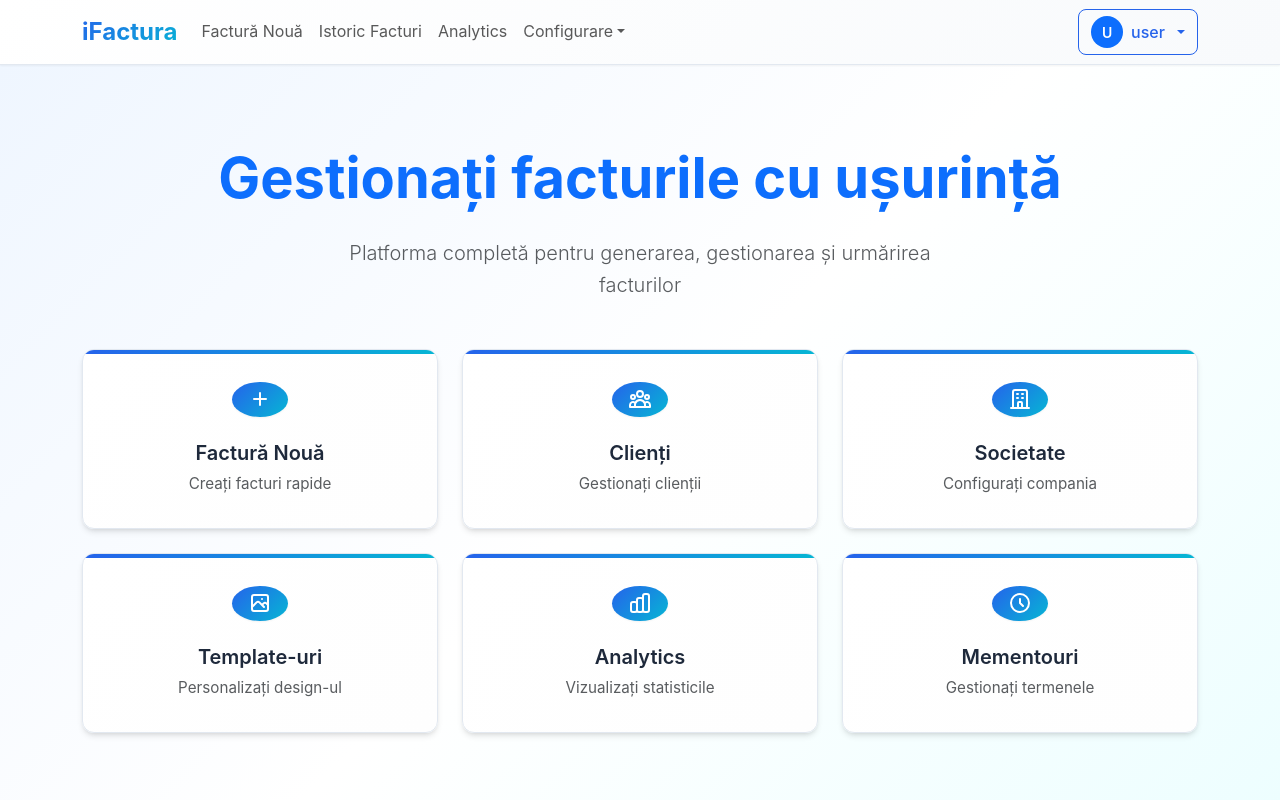
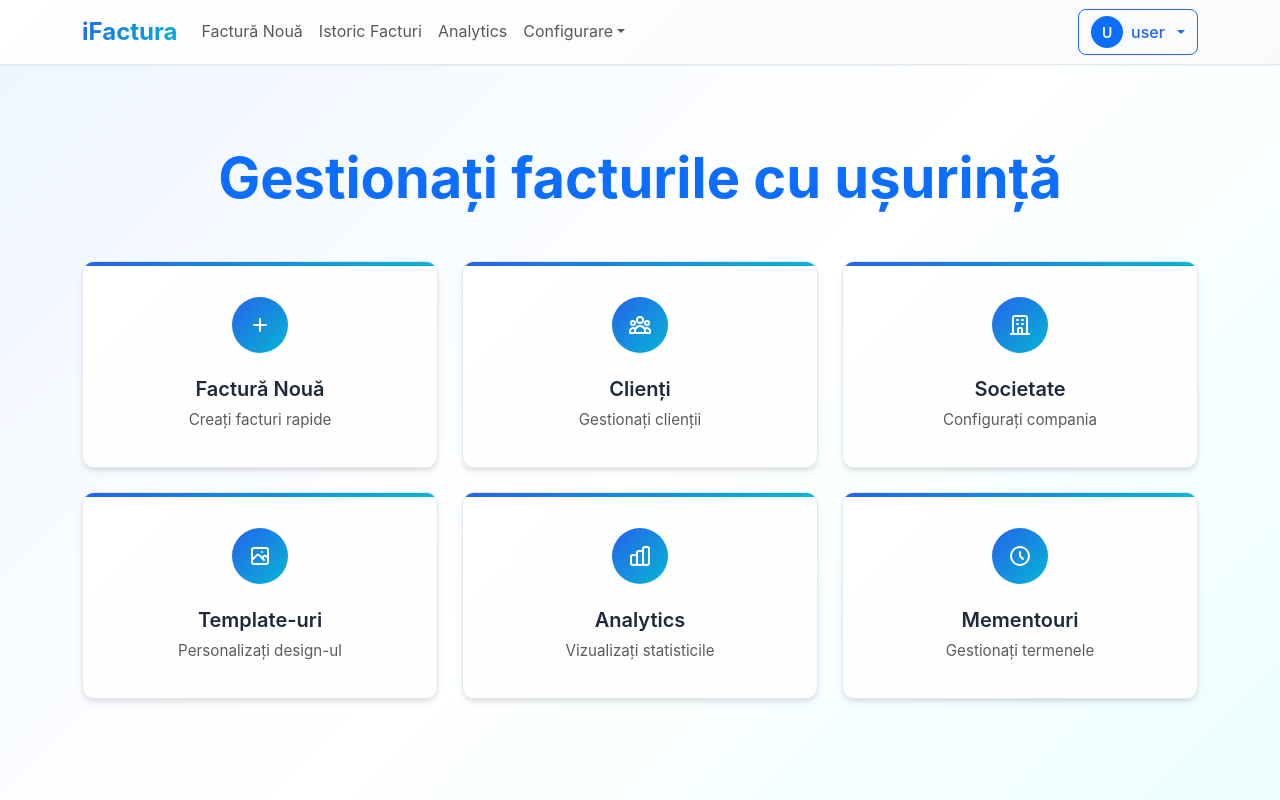
Before and after one commit to strumfitech/Invoice, a React (Vite) app: page / in a window 1280 px wide. Shown: the top 800 px of the page. Built offline with nearby package versions, Linux system fonts and the light colour scheme; no server answers; the database is empty; sample sign-in values are in the browser's storage.

Commit message:
feat: remove redundant description from Home component and enhance dashboard card height for better visibility

```diff
--- a/src/components/Home.jsx
+++ b/src/components/Home.jsx
@@ -52,9 +52,6 @@ export default function Home(){
             <h1 className="display-4 fw-bold text-primary mb-4">
               Gestionați facturile cu ușurință
             </h1>
-            <p className="lead text-muted" style={{ maxWidth: '600px', margin: '0 auto' }}>
-              Platforma completă pentru generarea, gestionarea și urmărirea facturilor
-            </p>
           </div>
 
           {/* All Actions - 6 Cards in 2x3 Grid */}
--- a/src/styles/styles.css
+++ b/src/styles/styles.css
@@ -191,6 +191,13 @@ h6 { font-size: 1rem; }
   flex-direction: column;
   justify-content: center;
   align-items: center;
+}
+
+/* Increase height on desktop for better icon visibility */
+@media (min-width: 768px) {
+  .dashboard-card {
+    height: 207px; /* 15% increase from 180px for better icon visibility */
+  }
 }
 
 .dashboard-card::before {
```
